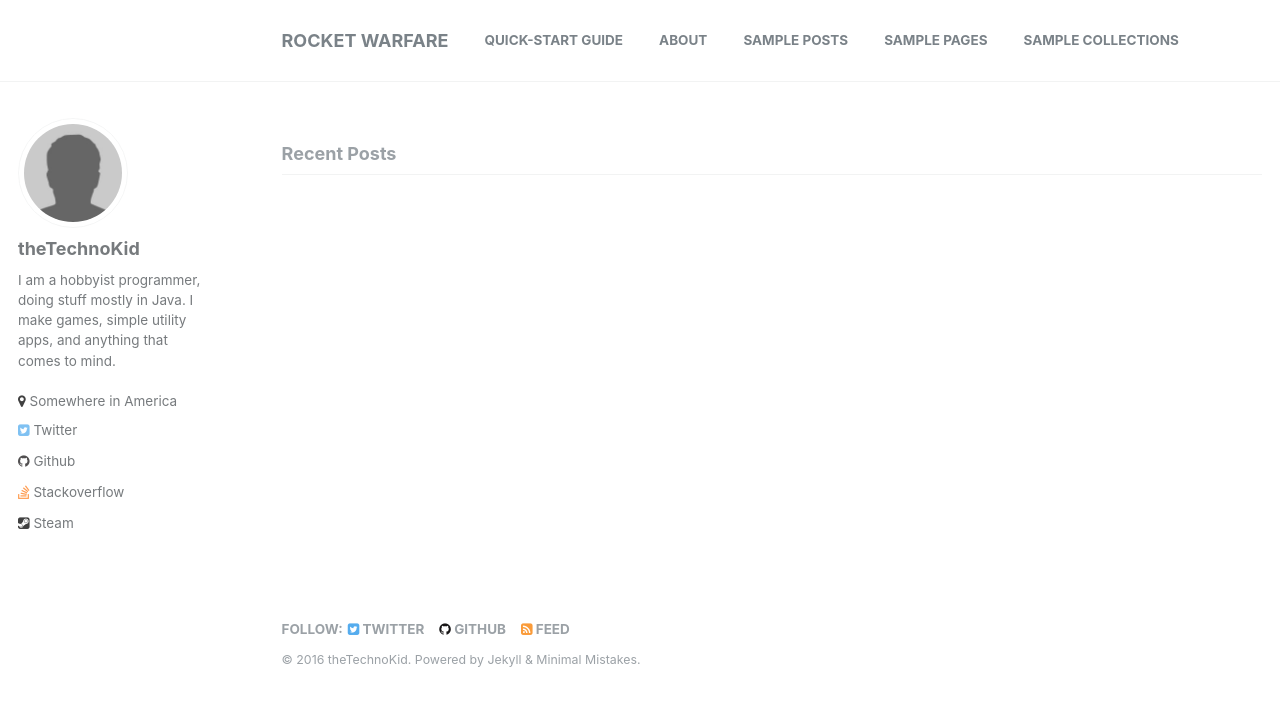
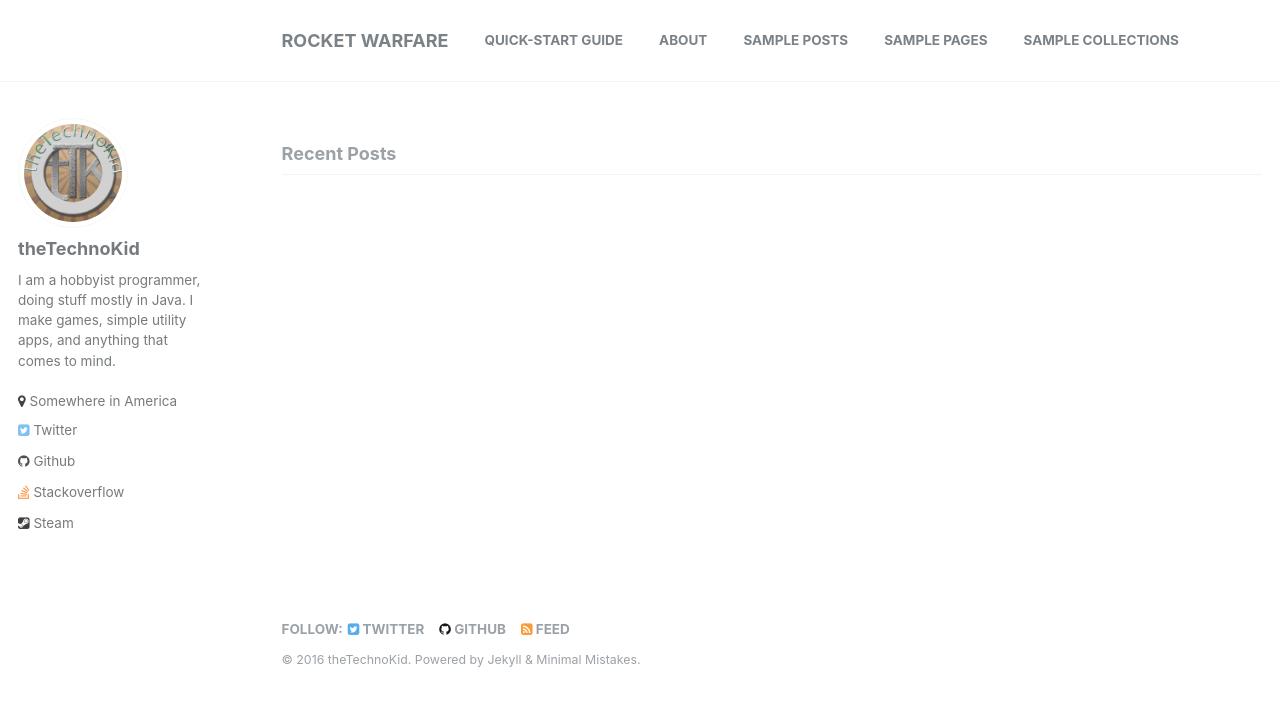
Before and after one commit to realAhmedRoach/RocketWarfare, a Jekyll site: the page built from index.html, in a window 1280 px wide. Shown: the top 706 px of the page. Built offline with Jekyll 4.4.1, drawn with Linux system fonts in a browser that asks for light colours; the list of posts is cut into pages by our own code.

Commit message:
Bio image

```diff
--- a/_config.yml
+++ b/_config.yml
@@ -53,7 +53,7 @@ analytics:
 # Site Author
 author:
   name             : "theTechnoKid"
-  avatar           : "bio-photo.jpg"
+  avatar           : "bio-photo.png"
   bio              : "I am a hobbyist programmer, doing stuff mostly in Java. I make games, simple utility apps, and anything that comes to mind."
   location         : "Somewhere in America"
   email            :
```
Also changed, not shown: images/bio-photo.png (added).
